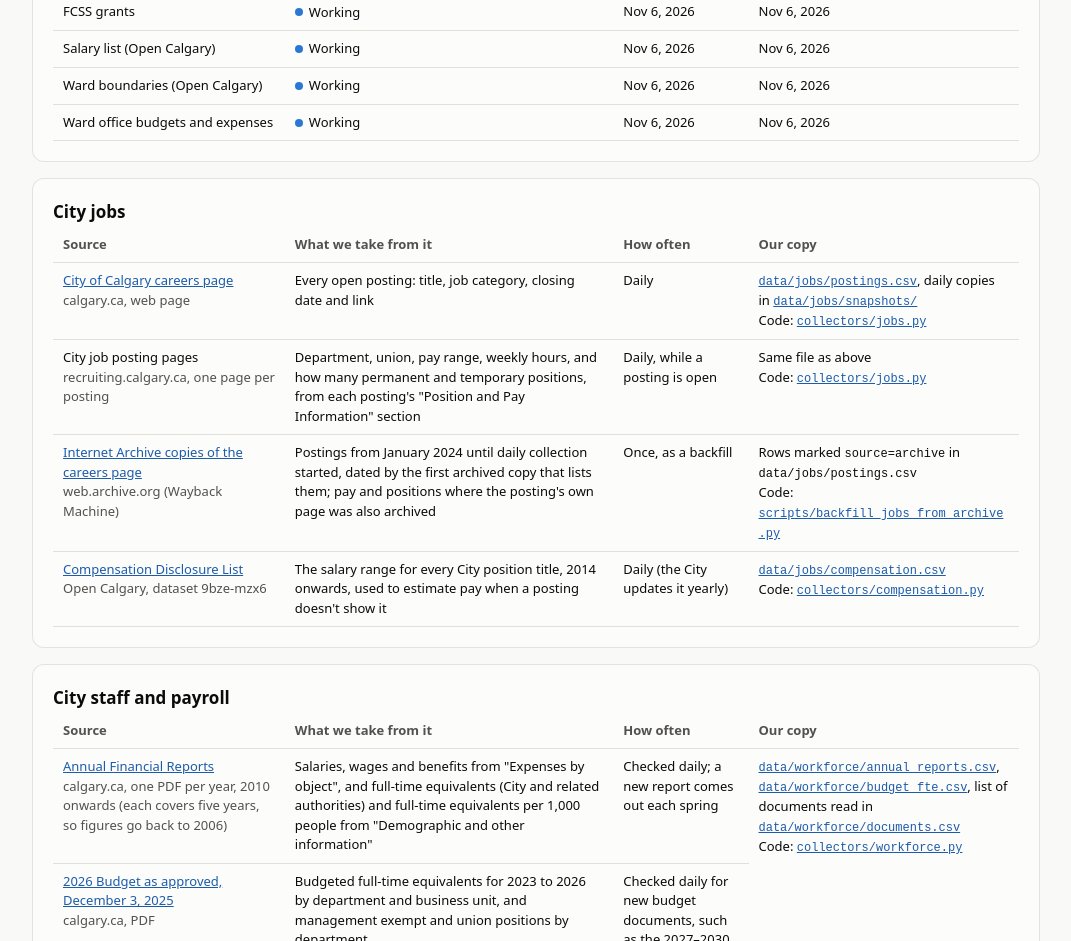
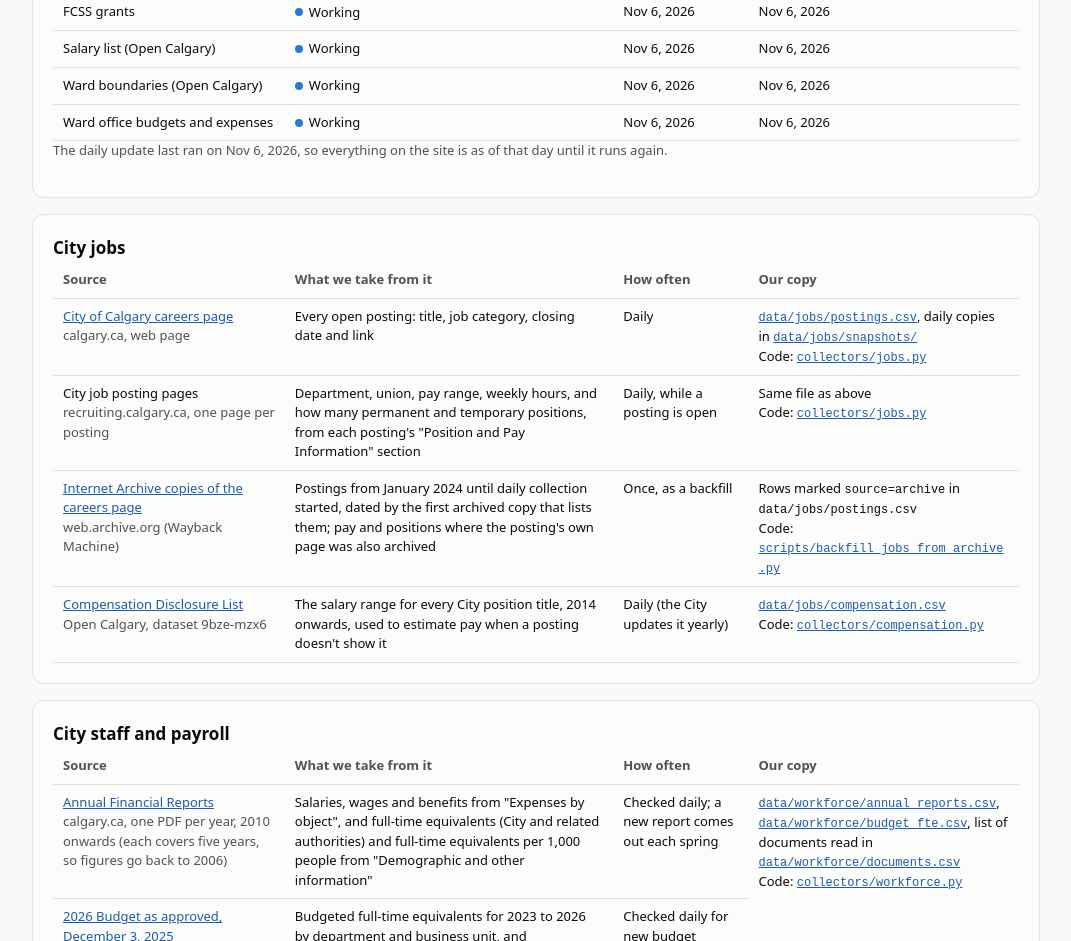
Before and after one commit to TrackingOurCash/YYC, a plain HTML site: page site/sources.html in a window 1280 px wide. Shown: the part 797-1738 px from the top of the page, without its empty margins (104-1175 px from the left). Drawn offline with Linux system fonts and the light colour scheme.

Commit message:
Move the daily run off the top of the hour and add a backup run
GitHub didn't start the scheduled data run at all from November 7 to 11.
Runs at the top of the hour are the likeliest to be dropped, so the morning
run moves to 13:23 UTC, and a second run at 20:41 UTC catches a dropped
morning. Changing the cron also re-registers the schedule. The Sources page
now says when the daily update hasn't run for more than two days.

Co-Authored-By: Claude Opus 5.5 <noreply@anthropic.com>
Claude-Session: https://claude.ai/code/session_016hU8HB88doCqhfwATJmy6U

```diff
--- a/site/sources.html
+++ b/site/sources.html
@@ -44,6 +44,7 @@
         <tbody><tr><td colspan="4" class="sub">Loading…</td></tr></tbody>
       </table>
     </div>
+    <p class="sub" id="health-stale" hidden></p>
   </section>
 
   <section class="card">
@@ -202,6 +203,13 @@
       .then((status) => {
         const rows = Object.values(status).sort((a, b) => a.title.localeCompare(b.title));
         if (!rows.length) { body.innerHTML = '<tr><td colspan="4" class="sub">No runs recorded yet.</td></tr>'; return; }
+        // The daily job itself can stop (GitHub skipped it Nov 7-11, 2026); say so if it hasn't run lately.
+        const lastRun = rows.reduce((m, s) => (s.last_run > m ? s.last_run : m), "");
+        if (lastRun && Date.now() - new Date(lastRun + "T12:00").getTime() > 2.5 * 864e5) {
+          const note = document.getElementById("health-stale");
+          note.textContent = `The daily update last ran on ${day(lastRun)}, so everything on the site is as of that day until it runs again.`;
+          note.hidden = false;
+        }
         body.replaceChildren(...rows.map((s) => {
           const tr = document.createElement("tr");
           const cells = [s.title, "", day(s.last_ok), day(s.last_run)].map((t) => { const td = document.createElement("td"); td.textContent = t; return td; });
```
Also changed, not shown: 1 other file.
